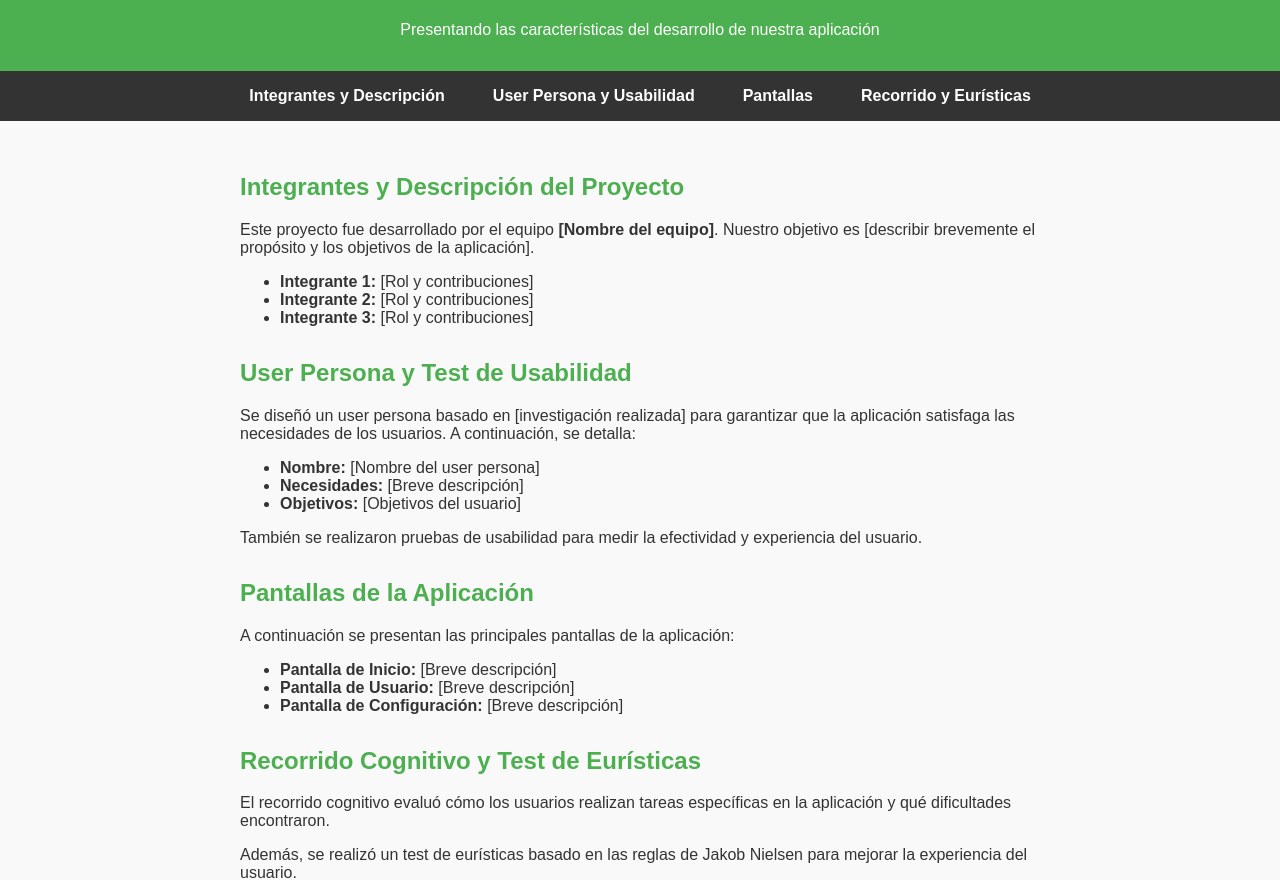
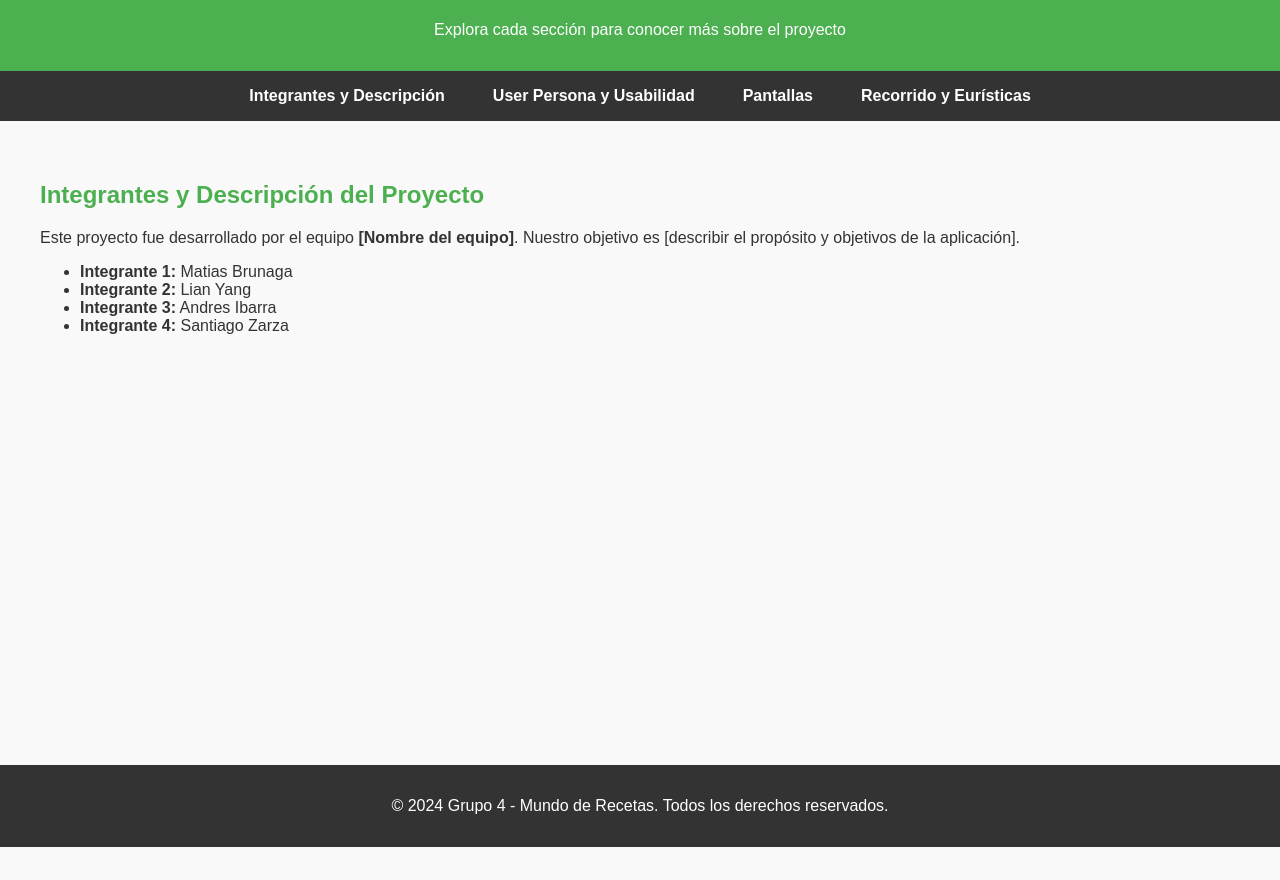
Before and after one commit to DarkRonier/portfolio-hci, a plain HTML site: page index.html in a window 1280 px wide. Shown: the part 75-955 px from the top of the page. After the commit the page ends 922 px from the top, so only its background shows below. Drawn offline with Linux system fonts and the light colour scheme.

Commit message:
creacion de archivos hijos

```diff
--- a/index.html
+++ b/index.html
@@ -37,16 +37,10 @@
             background-color: #4CAF50;
             border-radius: 5px;
         }
-        main {
-            padding: 2rem;
-            max-width: 800px;
-            margin: auto;
-        }
-        section {
-            margin-bottom: 2rem;
-        }
-        h2 {
-            color: #4CAF50;
+        iframe {
+            width: 100%;
+            height: 80vh;
+            border: none;
         }
         footer {
             text-align: center;
@@ -56,69 +50,29 @@
         }
     </style>
     <script>
-        function navigateTo(sectionId) {
-            document.getElementById(sectionId).scrollIntoView({ behavior: 'smooth' });
+        function loadSection(htmlFile) {
+            const iframe = document.getElementById("content-frame");
+            iframe.src = htmlFile;
         }
     </script>
 </head>
 <body>
     <header>
         <h1>Portafolio del Proyecto</h1>
-        <p>Presentando las características del desarrollo de nuestra aplicación</p>
+        <p>Explora cada sección para conocer más sobre el proyecto</p>
     </header>
 
     <nav>
-        <a href="javascript:navigateTo('integrantes-descripcion')">Integrantes y Descripción</a>
-        <a href="javascript:navigateTo('user-persona-usabilidad')">User Persona y Usabilidad</a>
-        <a href="javascript:navigateTo('pantallas-aplicacion')">Pantallas</a>
-        <a href="javascript:navigateTo('recorrido-euristicas')">Recorrido y Eurísticas</a>
+        <a href="javascript:loadSection('secciones/descripcion.html')">Integrantes y Descripción</a>
+        <a href="javascript:loadSection('secciones/user-persona.html')">User Persona y Usabilidad</a>
+        <a href="javascript:loadSection('secciones/prototype.html')">Pantallas</a>
+        <a href="javascript:loadSection('secciones/recorridos.html')">Recorrido y Eurísticas</a>
     </nav>
 
-    <main>
-        <section id="integrantes-descripcion">
-            <h2>Integrantes y Descripción del Proyecto</h2>
-            <p>Este proyecto fue desarrollado por el equipo <strong>[Nombre del equipo]</strong>. Nuestro objetivo es [describir brevemente el propósito y los objetivos de la aplicación].</p>
-            <ul>
-                <li><strong>Integrante 1:</strong> [Rol y contribuciones]</li>
-                <li><strong>Integrante 2:</strong> [Rol y contribuciones]</li>
-                <li><strong>Integrante 3:</strong> [Rol y contribuciones]</li>
-            </ul>
-        </section>
-
-        <section id="user-persona-usabilidad">
-            <h2>User Persona y Test de Usabilidad</h2>
-            <p>Se diseñó un user persona basado en [investigación realizada] para garantizar que la aplicación satisfaga las necesidades de los usuarios. A continuación, se detalla:</p>
-            <ul>
-                <li><strong>Nombre:</strong> [Nombre del user persona]</li>
-                <li><strong>Necesidades:</strong> [Breve descripción]</li>
-                <li><strong>Objetivos:</strong> [Objetivos del usuario]</li>
-            </ul>
-            <p>También se realizaron pruebas de usabilidad para medir la efectividad y experiencia del usuario.</p>
-        </section>
-
-        <section id="pantallas-aplicacion">
-            <h2>Pantallas de la Aplicación</h2>
-            <p>A continuación se presentan las principales pantallas de la aplicación:</p>
-            <ul>
-                <li><strong>Pantalla de Inicio:</strong> [Breve descripción]</li>
-                <li><strong>Pantalla de Usuario:</strong> [Breve descripción]</li>
-                <li><strong>Pantalla de Configuración:</strong> [Breve descripción]</li>
-            </ul>
-        </section>
-
-        <section id="recorrido-euristicas">
-            <h2>Recorrido Cognitivo y Test de Eurísticas</h2>
-            <p>El recorrido cognitivo evaluó cómo los usuarios realizan tareas específicas en la aplicación y qué dificultades encontraron.</p>
-            <p>Además, se realizó un test de eurísticas basado en las reglas de Jakob Nielsen para mejorar la experiencia del usuario.</p>
-            <ul>
-                <li><strong>Eurística 1:</strong> [Problema identificado y solución]</li>
-                <li><strong>Eurística 2:</strong> [Problema identificado y solución]</li>
-            </ul>
-        </section>
-    </main>
+    <iframe id="content-frame" src="secciones/descripcion.html"></iframe>
 
     <footer>
-        <p>&copy; 2024 [Nombre del Equipo]. Todos los derechos reservados.</p>
+        <p>&copy; 2024 Grupo 4 - Mundo de Recetas. Todos los derechos reservados.</p>
     </footer>
 </body>
 </html>
--- /dev/null
+++ b/secciones/descripcion.html
@@ -0,0 +1,29 @@
+<!DOCTYPE html>
+<html lang="es">
+<head>
+    <meta charset="UTF-8">
+    <meta name="viewport" content="width=device-width, initial-scale=1.0">
+    <title>Integrantes y Descripción</title>
+    <style>
+        body {
+            font-family: Arial, sans-serif;
+            padding: 2rem;
+            background-color: #f9f9f9;
+            color: #333;
+        }
+        h2 {
+            color: #4CAF50;
+        }
+    </style>
+</head>
+<body>
+    <h2>Integrantes y Descripción del Proyecto</h2>
+    <p>Este proyecto fue desarrollado por el equipo <strong>[Nombre del equipo]</strong>. Nuestro objetivo es [describir el propósito y objetivos de la aplicación].</p>
+    <ul>
+        <li><strong>Integrante 1:</strong> Matias Brunaga</li>
+        <li><strong>Integrante 2:</strong> Lian Yang</li>
+        <li><strong>Integrante 3:</strong> Andres Ibarra</li>
+        <li><strong>Integrante 4:</strong> Santiago Zarza</li>
+    </ul>
+</body>
+</html>
```
Also changed, not shown: secciones/prototype.html (added), secciones/recorridos.html (added), secciones/user-persona.html (added).
